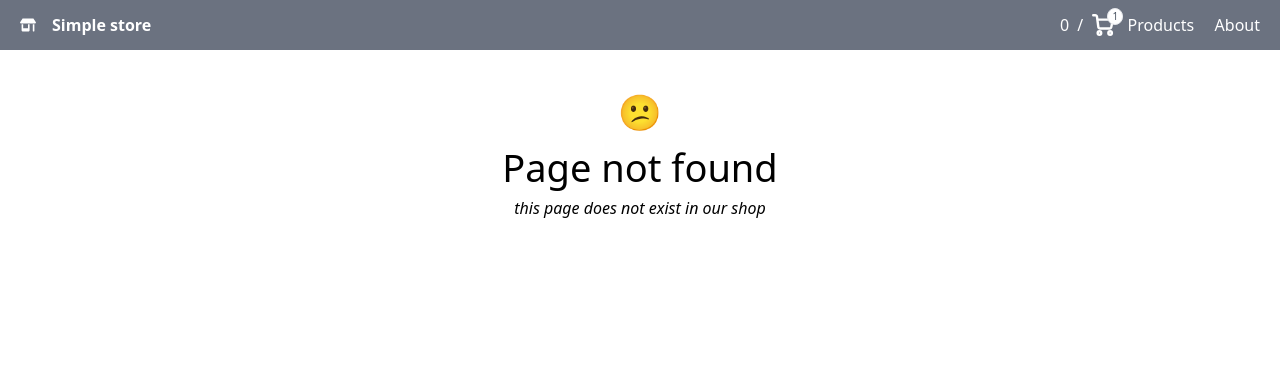
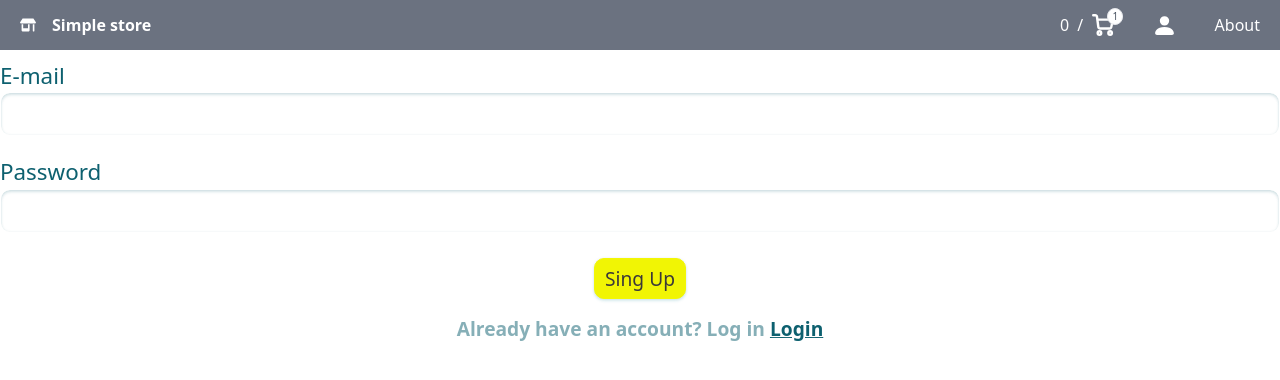
Before and after one commit to xtadeushx/simple-store, a React (Create React App) app: page /login in a window 1280 px wide. Before the commit this address had no page. Shown: the top 380 px of the page. Built offline with nearby package versions, Linux system fonts and the light colour scheme.

Commit message:
fill: add emptyCart.tsx

```diff
--- a/src/App.tsx
+++ b/src/App.tsx
@@ -1,20 +1,25 @@
 import { Route, Routes } from "react-router-dom";
-import {Navigtion} from "./components/Navigtion";
+import { Navigtion } from "./components/Navigtion";
 import { AboutPage } from "./pages/AboutPage";
-import { Cart } from "./pages/Cart";
+import { Cart } from "./pages/cart/Cart";
+import Login from "./components/login/Login";
 import { NotFoundPage } from "./pages/NotFoundPage";
 import { ProductsPage } from "./pages/ProductsPage";
+import { useState } from "react";
+import { EmptyCart } from "./components/emptyCart/EmptyCart";
 
 
 
 function App() {
-    return(
+    const [cart, setCart] = useState([]);
+    return (
         <>
             <Navigtion />
             <Routes>
                 <Route path="/" element={<ProductsPage />} />
                 <Route path="/about" element={<AboutPage />} />
-                <Route path="/cart" element={<Cart />} />
+                <Route path="/cart" element={cart.length > 0 ? <Cart /> : <EmptyCart />} />
+                <Route path="/login" element={<Login />} />
                 <Route path="*" element={<NotFoundPage />} />
             </Routes>
         </>
--- a/src/components/Modal.tsx
+++ b/src/components/Modal.tsx
@@ -9,9 +9,9 @@ interface ModalProps {
 const Modal = ({ children, title, onClose }: ModalProps) => {
     return (
         <>
-            <div className="fixed bg-black/50 top-0 left-0 right-0 bottom-0" onClick={onClose}/>
-            <div className="w-[500px] p-5 rounded bg-white absolute top-10 left-1/2 -translate-x-1/2">
-                <h1 className="text-2xl text-center mb-2">{title}</h1>
+            <div className=" fixed bg-black/50 top-0 left-0 right-0 bottom-0 z-30"  onClick={onClose}/>
+            <div className="popUp__form w-[500px] p-5 rounded bg-white absolute top-10 left-1/2 -translate-x-1/2 z-40">
+                <h1 className="text-2xl text-center mb-2 text-teal-700 bold">{title}</h1>
                 {children}
             </div>
         </>
--- a/src/components/Navigtion.tsx
+++ b/src/components/Navigtion.tsx
@@ -1,13 +1,17 @@
-import React from 'react'
+import React, { useContext } from 'react'
 import { Link } from 'react-router-dom'
 import { FaStoreAlt } from 'react-icons/fa';
-
+import { BsFillPersonFill } from 'react-icons/bs';
+import { ModalContext } from './context/ModalContext';
 
 const Navigtion = () => {
+
+  const { modal, open, close } = useContext(ModalContext)
+
   return (
     <nav className="h-[50px] flex justify-between px-5 bg-gray-500 items-center text-white">
       <div className="flex items-center"> <FaStoreAlt />
-      <span className="font-bold ml-4">Simple store</span></div>
+      <Link to='/' className='mr-2'><span className="font-bold ml-4">Simple store</span></Link></div>
 
 
 
@@ -47,7 +51,7 @@ const Navigtion = () => {
           </svg>
           <span className="absolute top-2 right-[9.8rem] text-[10px] rounded-full border  px-1 bg-white text-gray-600">1</span>
         </Link>
-        <Link to='/' className='mr-2'>Products</Link>
+       <BsFillPersonFill className='text-[25px]' onClick={open}/>
         <Link to='/about'>About</Link>
       </span>
     </nav>
--- a/src/components/Product.tsx
+++ b/src/components/Product.tsx
@@ -7,17 +7,18 @@ interface ProductProps {
 }
 
 const Product = ({ product }: ProductProps) => {
+    let discount = 30;
     const [details, setDetails] = useState(false);
 
     const buttonClassName = details ? "bg-blue-400" : "bg-yellow-400";
 
 
     return (
-        <div className="border py-2 px-4 rounded flex flex-col items-center mb-2 justify-center hover:scale-110 hover:transition-all">
+        <div className="border py-2 px-4 rounded flex flex-col items-center mb-2 justify-center hover:scale-110 hover:transition-all relative">
             <img className="w-1/6" src={product.image} alt={product.title} />
             <p className="text-center mt-5 mb-5">{product.title}</p>
-            <p className="font-bold text-gray-500">Price: <span className='text-gray-500  decoration-4 line-through decoration-2' >{product.price}$</span> <span className='text-black'>New price: {(product.price * 0.9).toFixed()}$</span></p>
-
+            <p className="font-bold text-gray-500 flex flex-col items-center justify-center"><span className='text-gray-500  decoration-4 line-through decoration-2' >{product.price} ₴</span> <span className='text-red-500 text-[25px] '>{(product.price * discount/100).toFixed()}₴</span></p>
+<p className="absolute top-2 right-1 z-10 text-red-300  rotate-45 ">{discount}%</p>
 
 
             {details && (
--- /dev/null
+++ b/src/components/emptyCart/EmptyCart.tsx
@@ -0,0 +1,27 @@
+import './emptyCart.css'
+
+function EmptyCart() {
+	return (
+		<>
+			<div className='container container--cart'>
+				<div className='cart cart--empty'>
+					<h2>
+						Корзина пустая <span>😕</span>
+					</h2>
+					<p>
+						Вероятней всего, вы не заказывали ещё товар.
+						<br />
+						Для того, чтобы заказать товар, перейди на главную страницу.
+					</p>
+					{/* <img src=//{emptyCart} alt='Empty cart' /> */}
+
+					<a href='/' className='button__empty-cart'>
+						<span>Вернуться назад</span>
+					</a>
+				</div>
+			</div>
+		</>
+	);
+}
+
+export  {EmptyCart};
--- /dev/null
+++ b/src/components/emptyCart/emptyCart.css
@@ -0,0 +1,26 @@
+.button__empty-cart span{
+    display: flex;
+    align-items: center;
+    justify-content: center;
+
+
+    font-size: 14px;
+    font-weight: 600;
+    width: 160px;
+    padding: 10px;
+    border:1px solid grey;
+    border-radius: 20px;
+    margin-bottom: 20px;
+}
+
+.button__empty-cart span:hover{
+ border:1px solid grey;
+background-color: grey;
+color: white;
+transition: all 0.5s ease;
+}
+
+.button__empty-cart{
+    display: inline-block;
+    margin-top: 30px;
+}
--- /dev/null
+++ b/src/components/login/Login.tsx
@@ -0,0 +1,59 @@
+import React from 'react'
+import { Modal } from '../Modal'
+import './login.css'
+const Login = () => {
+  return (
+      <form
+        id="popUPForm--sing"
+        action="#"
+        method="post"
+      >
+        <div className="popUp__box">
+          <div className="lable-wrapper">
+            <label className="popUp__form-lable" htmlFor="email-sign"> E-mail </label>
+            <div className="input__wrapper">
+              <input
+
+                className="popUp__form-input _req _email"
+                type="email"
+                id="email-sign"
+                name="email"
+                pattern="[a-z0-9._%+-]+@[a-z0-9.-]+\.[a-z]{2,4}$"
+                required
+              />
+              <span></span>
+            </div>
+          </div>
+          <div className="lable-wrapper">
+            <label className="popUp__form-lable" htmlFor="password-sign"> Password </label>
+            <div className="input__wrapper">
+              <input
+
+                className="popUp__form-input _req"
+                type="password"
+                id="password-sign"
+                name="password"
+                placeholder=""
+                pattern="(?=.*\d)(?=.*[a-z])(?=.*[A-Z]).{8,}"
+                title="Must contain at least one  number and one uppercase and lowercase letter, and at least 8 or more characters"
+
+                required
+              />
+              <span></span>
+            </div>
+          </div>
+          <div className="flex justify-center"> <button className="popUp__form-button popUp__form-button--submit" type="submit">
+            Sing Up
+          </button></div>
+
+        </div>
+        <p className="popUp__form-text">
+          Already have an account? Log in
+          <a className="popUp__form-link--login" href="#">Login</a>
+        </p>
+      </form>
+
+  )
+}
+
+export default Login
--- /dev/null
+++ b/src/components/login/login.css
@@ -0,0 +1,163 @@
+
+  .popUp__form {
+
+    padding: 25px 45px;
+    background: linear-gradient(177.09deg, #ffffff 6.15%, #215c66 202.69%);
+    box-shadow: 0px 4px 4px rgba(0, 0, 0, 0.25);
+  }
+
+  .popUp__box-link:hover {
+    color: #0a363d;
+    font-weight: 600;
+    cursor: pointer;
+  }
+  .popUp__box span img {
+    margin-right: 5px;
+  }
+  .popUp__form-button {
+    /* width: 100%; */
+    justify-content: center;
+    background: #f1f504;
+    border: 1px solid #f3f704;
+    box-shadow: 0px 0px 3px rgba(13, 96, 111, 0.08), 0px 2px 3px rgba(13, 128, 148, 0.16);
+    border-radius: 10px;
+    font-size: 1.2rem;
+    line-height: 1.2rem;
+    letter-spacing: 0;
+    font-weight: 400;
+    font-style: normal;
+    margin-bottom: 20px;
+    padding: 10px 10px;
+    color: rgb(59, 57, 57);
+    text-align: center;
+  }
+  .popUp__form-button:hover{
+    background: #a9ac17;
+    border: 1px solid #999b1f;
+    color: rgb(61, 61, 61);
+    transition: all 0.5s ease;
+  }
+
+  .popUp__form-lable {
+    font-size: 1.4rem;
+    line-height: 1.4rem;
+    letter-spacing: 0;
+    font-weight: 400;
+    font-style: normal;
+    color: #0D606F;
+    margin-bottom: 5px;
+  }
+
+  .popUp__form-input {
+    display: block;
+    padding: 10px;
+    height: 44px;
+    width: 100%;
+    background: #ffffff;
+    box-shadow: inset 0px 0px 3px rgba(13, 96, 111, 0.08), inset 0px 2px 3px rgba(13, 96, 111, 0.16);
+    border: 1px solid #ffffff;
+    border-radius: 10px;
+    font-size: 1.2rem;
+    line-height: 1.9rem;
+    letter-spacing: 0;
+    font-weight: 400;
+    font-style: normal;
+  }
+
+  .popUp__form-input:focus {
+    border: 1px solid #0b4853;
+    outline: none;
+  }
+  .popUp__form-button--submite {
+    color: #ffffff;
+    margin-bottom: 5px;
+    background-color: #0D606F;
+    border: 1px solid #0D606F;
+  }
+
+  .popUp__form-button--submite:hover {
+    background-color: #08424d;
+    border: 1px solid #08424d;
+  }
+  .popUp__form-text {
+    padding-bottom: 20px;
+    text-align: center;
+    font-size: 1.2rem;
+    line-height: 1.2rem;
+    letter-spacing: 0;
+    font-weight: 600;
+    font-style: normal;
+    color: rgba(13, 96, 111, 0.5);
+    text-shadow: 0px 2px 3px rgba(255, 255, 255, 0.16);
+
+  }
+
+  .popUp__form-text a {
+    font-size: 1.2rem;
+    line-height: 1.2rem;
+    letter-spacing: 0;
+    font-weight: 700;
+    font-style: normal;
+    -webkit-text-decoration-line: underline;
+            text-decoration-line: underline;
+    color: #0D606F;
+    text-shadow: 0px 2px 3px rgba(255, 255, 255, 0.16);
+    margin-left: 5px;
+  }
+
+  .popUp__form-text a:hover {
+    color: #0a363d;
+    font-weight: 600;
+    cursor: pointer;
+  }
+
+  .lable-wrapper {
+    display: flex;
+    flex-direction: column;
+    width: 100%;
+    margin-bottom: 25px;
+    margin-top: 15px;
+  }
+
+
+  .popUp__box-text {
+    position: absolute;
+    width: 25px;
+    height: 25px;
+    text-align: center;
+    font-family: "Aleo", serif;
+    font-size: 2rem;
+    line-height: 2.4rem;
+    letter-spacing: 0;
+    font-weight: 700;
+    font-style: normal;
+    z-index: 10;
+    /* identical to box height */
+    color: rgba(13, 96, 111, 0.5);
+  }
+
+
+
+  .popUPForm--sing {
+    /* display: none; */
+  }
+
+  .input__wrapper {
+    display: flex;
+  }
+
+  .visible {
+    display: block;
+  }
+
+  .unVisible {
+    display: none;
+  }
+
+  .popUp__hide {
+    display: none;
+  }
+
+  .popUp__active {
+    display: block;
+  }
--- a/src/pages/ProductsPage.tsx
+++ b/src/pages/ProductsPage.tsx
@@ -1,4 +1,4 @@
-import { useContext} from 'react'
+import { useContext } from 'react'
 import { ModalContext } from '../components/context/ModalContext';
 import { CreateProduct } from '../components/CreateProduct';
 import ErrorMessage from '../components/ErrorMessage';
@@ -8,11 +8,10 @@ import { Product } from '../components/Product';
 import { SortPanel } from '../components/SortPanel';
 import { useProducts } from '../hooks/products';
 import { IProduct } from '../models';
-
-
+import Login from '../components/login/Login';
 
 const ProductsPage = () => {
-  const { products, loading, error, addProduct, changeCategory, changeSort,changeLimit } = useProducts();
+  const { products, loading, error, addProduct, changeCategory, changeSort, changeLimit } = useProducts();
   const { modal, open, close } = useContext(ModalContext)
   const onCreate = (data: IProduct) => {
     close();
@@ -20,10 +19,8 @@ const ProductsPage = () => {
   }
   return (
     <>
-    <SortPanel changeCategory={changeCategory} changeSort={changeSort} changeLimit={changeLimit}/>
+      <SortPanel changeCategory={changeCategory} changeSort={changeSort} changeLimit={changeLimit} />
       <div className="container mx-auto max-w-4xl pt-5 grid grid-cols-2 gap-10" >
-
-
         {loading && <Loader />}
         {error && <ErrorMessage error={error} />}
         {products.map(product => <Product key={product.id} product={product} />)}
@@ -31,6 +28,10 @@ const ProductsPage = () => {
         {modal && <Modal title='Create new product' onClose={close}>
           <CreateProduct onCreate={onCreate} />
         </Modal>}
+        {modal && <Modal title='Create new product' onClose={close}>
+          <Login />
+        </Modal>}
+
         <button className='fixed bottom-5 right-5 rounded-full bg-red-400 text-white text-2xl px-4 py-2' onClick={open}>+</button>
       </div></>
 
--- a/src/pages/Cart.tsx
+++ b/src/pages/cart/Cart.tsx
@@ -3,7 +3,7 @@ import { Link } from 'react-router-dom';
 
 
 
-import CartItem from '../components/cartItem/CartItem';
+import CartItem from '../../components/cartItem/CartItem';
 import './cart.css'
 const Cart = () => {
     return (
```
Also changed, not shown: src/pages/cart/cart.css (renamed from src/pages/cart.css).
